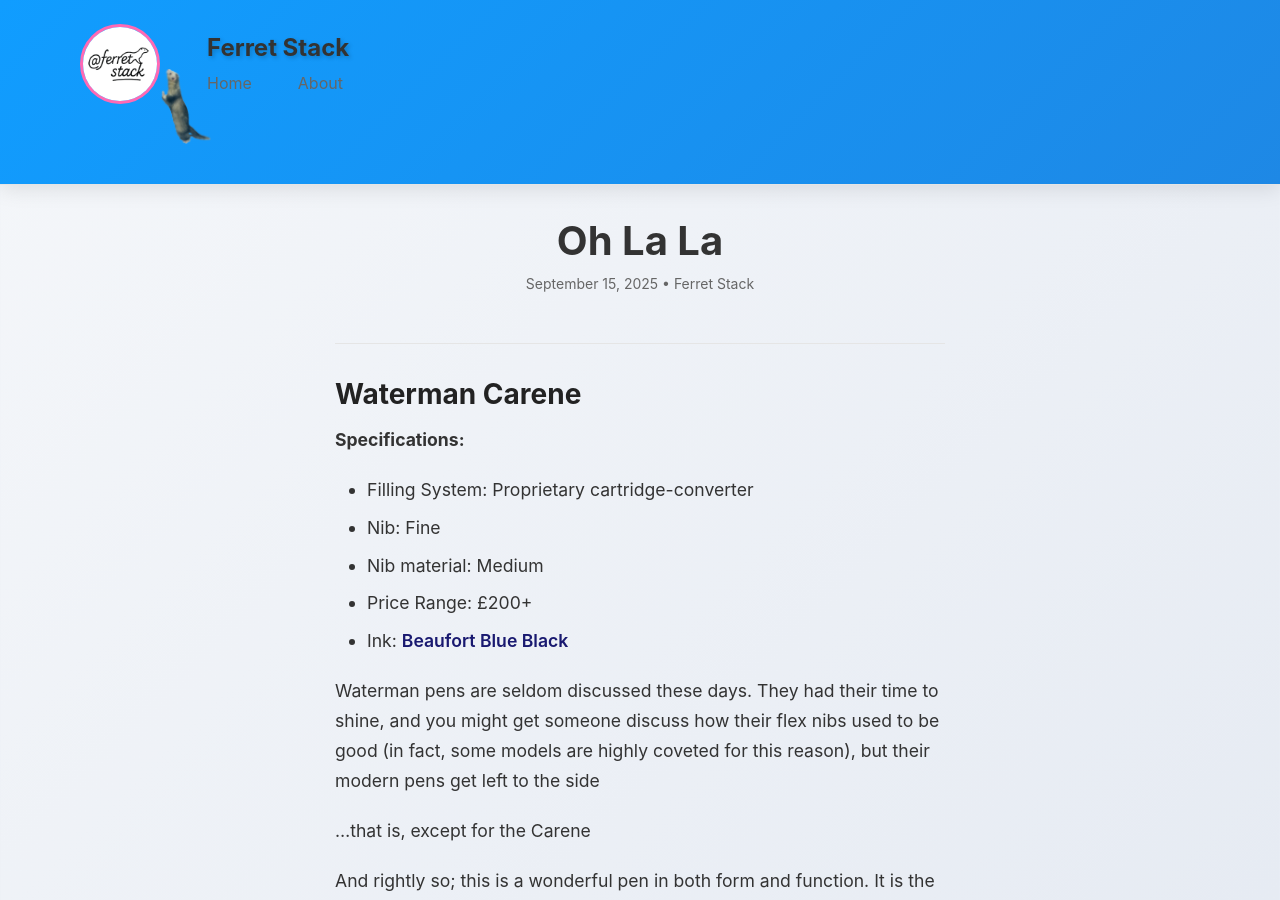
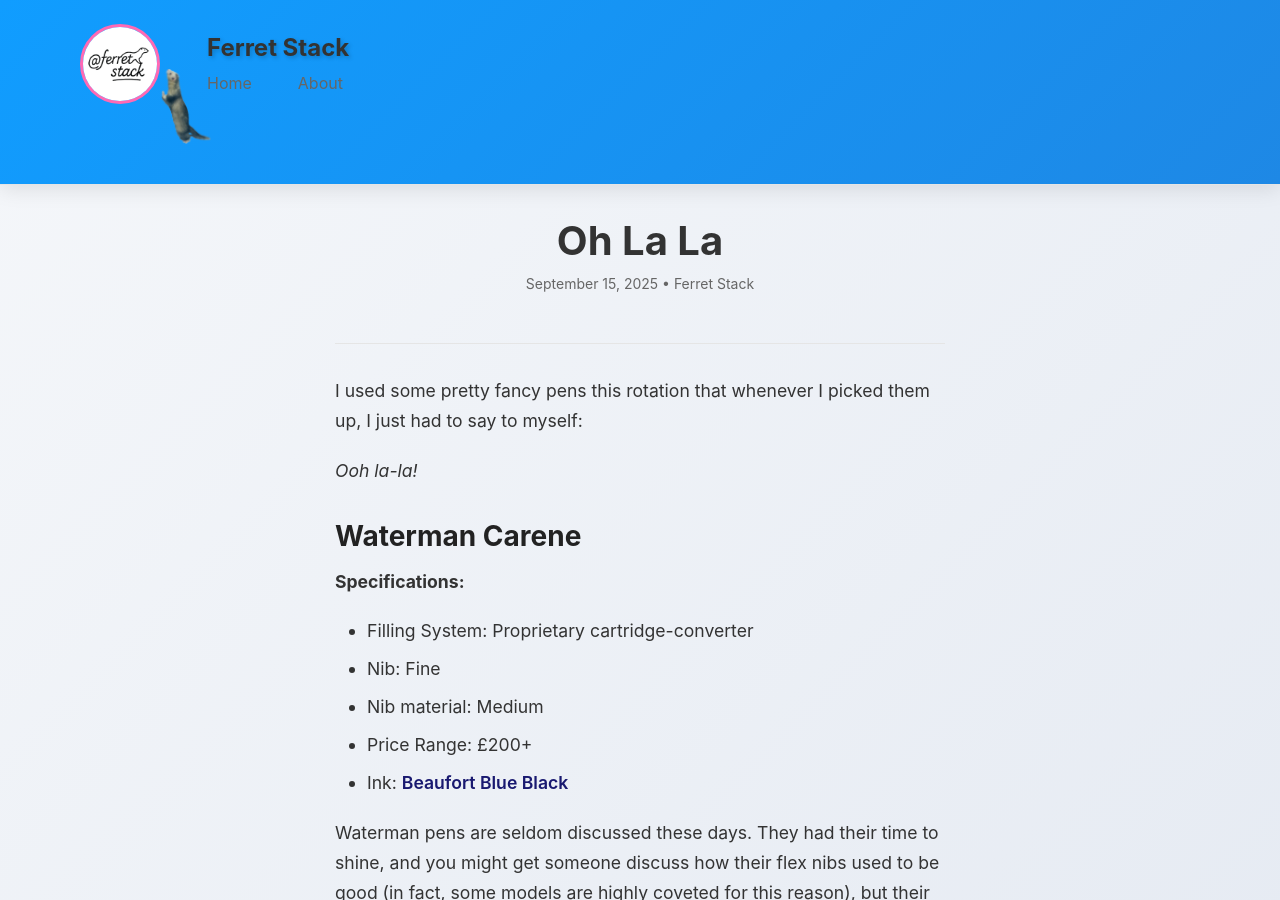
Before and after one commit to ferret-stack/ferret-stack.github.io, a Jekyll site: the page built from _posts/2025-09-22-Ooh-la-la.md, in a window 1280 px wide and 900 px high. Built offline with Jekyll 4.4.1, drawn with Linux system fonts in a browser that asks for light colours.

Commit message:
Update 2025-09-22-Ooh-la-la.md

```diff
--- a/_posts/2025-09-22-Ooh-la-la.md
+++ b/_posts/2025-09-22-Ooh-la-la.md
@@ -7,6 +7,10 @@
 tags: [waterman, pelikan, custom-pen, twsbi, pilot]
 author: Ferret Stack
 ---
+
+I used some pretty fancy pens this rotation that whenever I picked them up, I just had to say to myself:
+
+*Ooh la-la!*
 
 ## Waterman Carene
 
```
